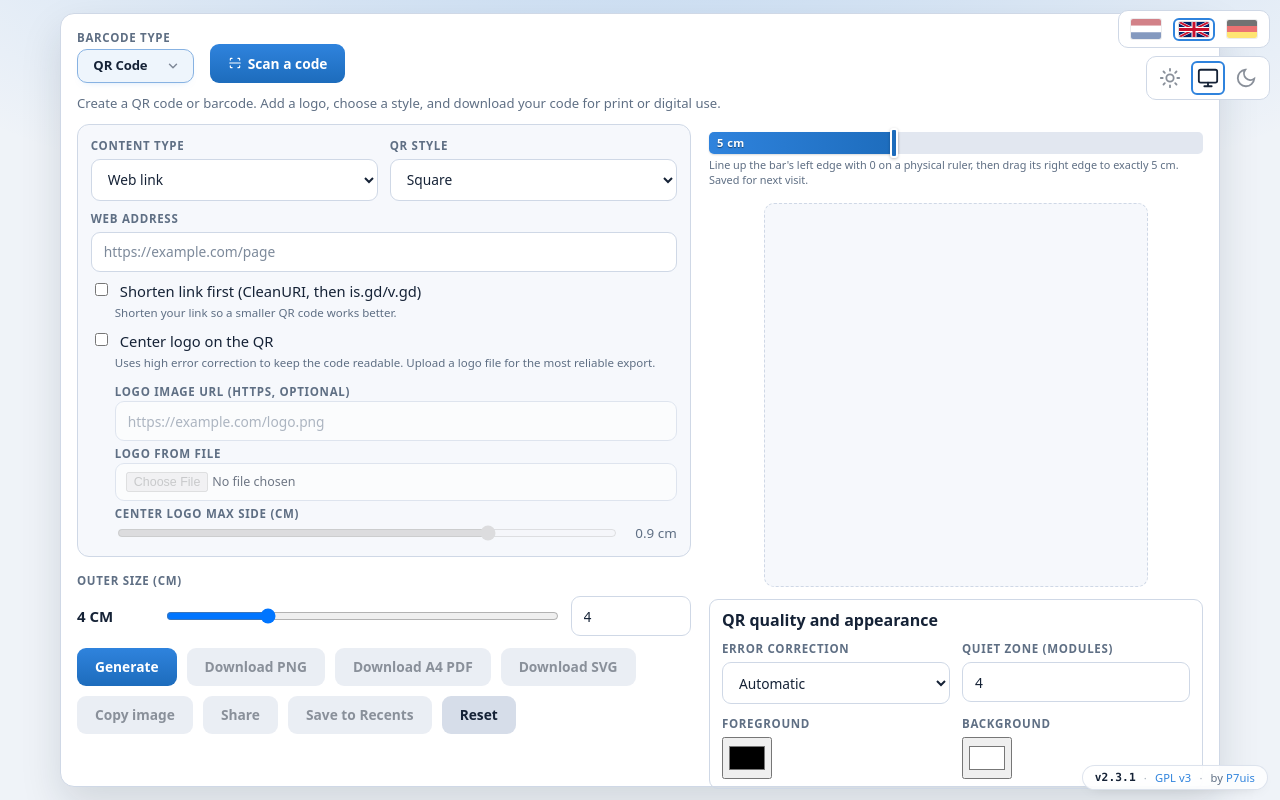
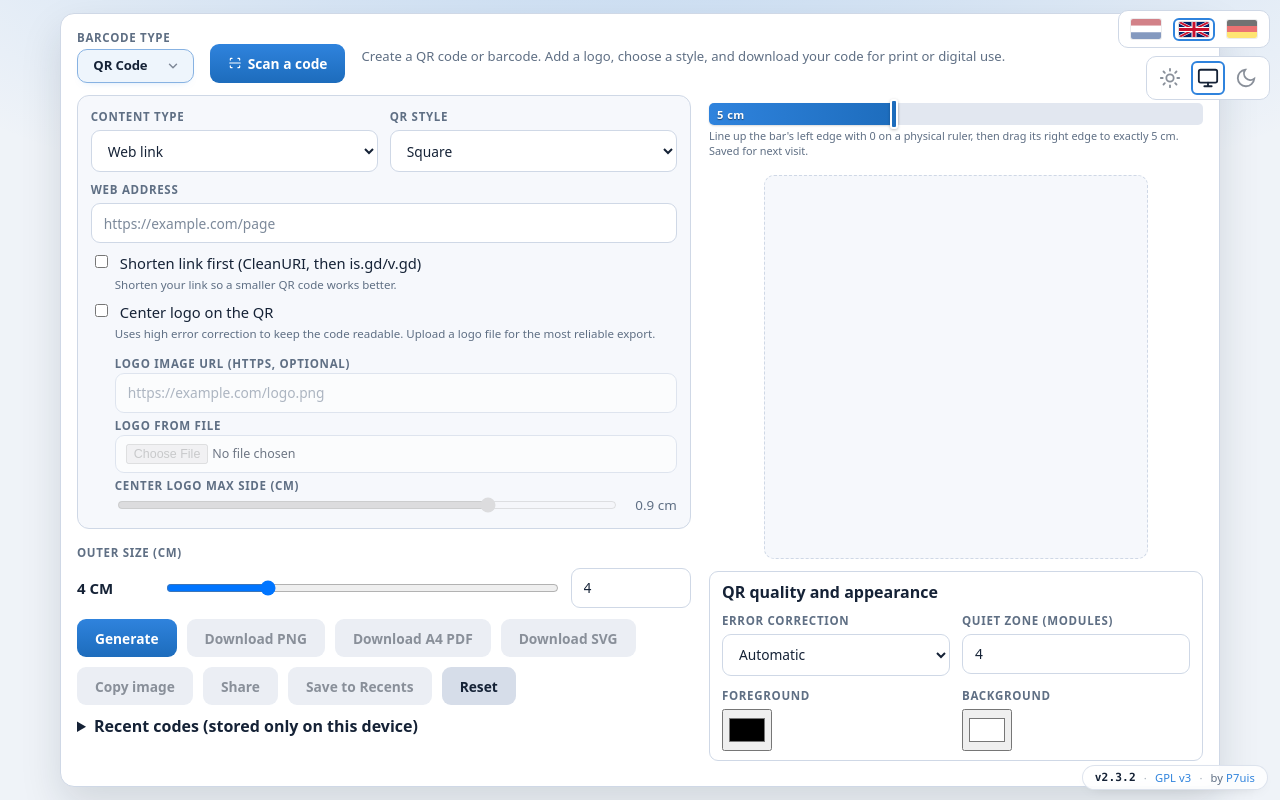
Before and after one commit to P7uis/Barcodegenerator, a website: page index.html in a window 1280 px wide. Drawn offline with Linux system fonts and the light colour scheme.

Commit message:
Place introductory text beside header controls

```diff
--- a/css/app.css
+++ b/css/app.css
@@ -88,6 +88,8 @@ body {
 }
 
 .topbar {
+  flex-wrap: wrap;
+  margin-bottom: clamp(10px, 1.6vh, 18px);
   display: flex;
   justify-content: flex-start;
   align-items: center;
@@ -103,6 +105,13 @@ body {
   padding: 0;
   border-bottom: 0;
   text-align: left;
+}
+
+.topbar > .lead {
+  flex: 1 1 240px;
+  min-width: 0;
+  margin: 0;
+  align-self: center;
 }
 
 .topbar .barcode-type-field select {
--- a/index.html
+++ b/index.html
@@ -91,11 +91,10 @@
         <label for="scanner-camera">Camera</label>
         <select id="scanner-camera"><option value="">Default camera</option></select>
       </div>
+      <p id="lead-copy" class="lead">
+        Create a QR code or barcode. Add a logo, choose a style, and download your code for print or digital use.
+      </p>
     </header>
-
-    <p id="lead-copy" class="lead">
-      Generate a QR code or a common 1D barcode. You can shorten links, upload a center logo (QR only), and style QR elements.
-    </p>
 
     <div class="workspace">
       <section class="editor-column">
@@ -290,7 +289,7 @@
     push back.
   -->
   <footer class="app-footer" aria-label="App info">
-    <span id="app-footer-version" class="app-footer-version">v2.3.1</span>
+    <span id="app-footer-version" class="app-footer-version">v2.3.2</span>
     <span class="app-footer-sep" aria-hidden="true">&middot;</span>
     <a class="app-footer-link" href="./LICENSE" title="GNU General Public License v3.0">GPL&nbsp;v3</a>
     <span class="app-footer-sep" aria-hidden="true">&middot;</span>
--- a/package.json
+++ b/package.json
@@ -1,6 +1,6 @@
 {
   "name": "barcode-creator-tool",
-  "version": "2.3.1",
+  "version": "2.3.2",
   "private": true,
   "type": "module",
   "scripts": {
--- a/service-worker.js
+++ b/service-worker.js
@@ -1,4 +1,4 @@
-const CACHE_NAME = "barcode-creator-tool-v2.3.1";
+const CACHE_NAME = "barcode-creator-tool-v2.3.2";
 
 const APP_ASSETS = [
   "./",
```
